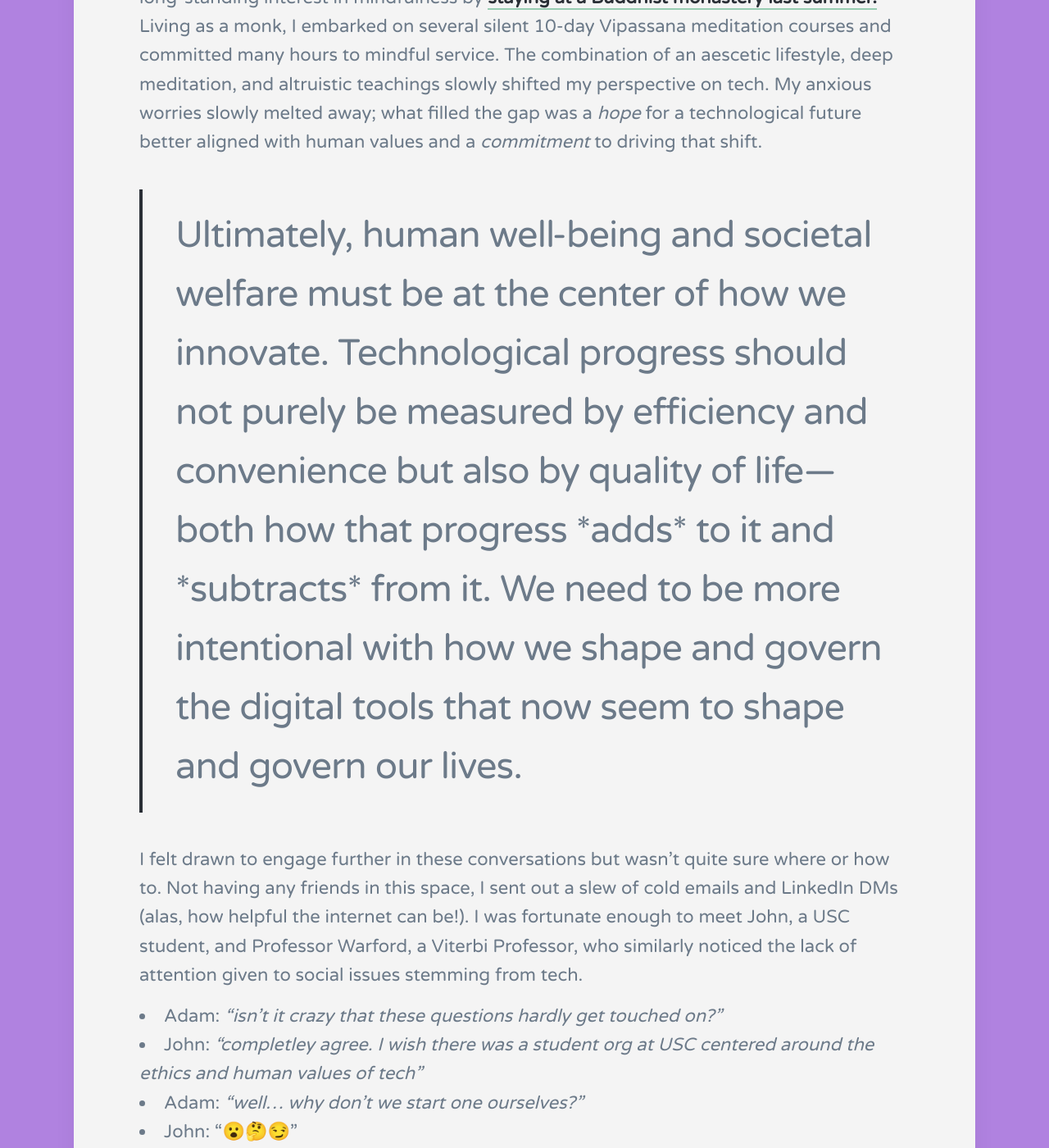
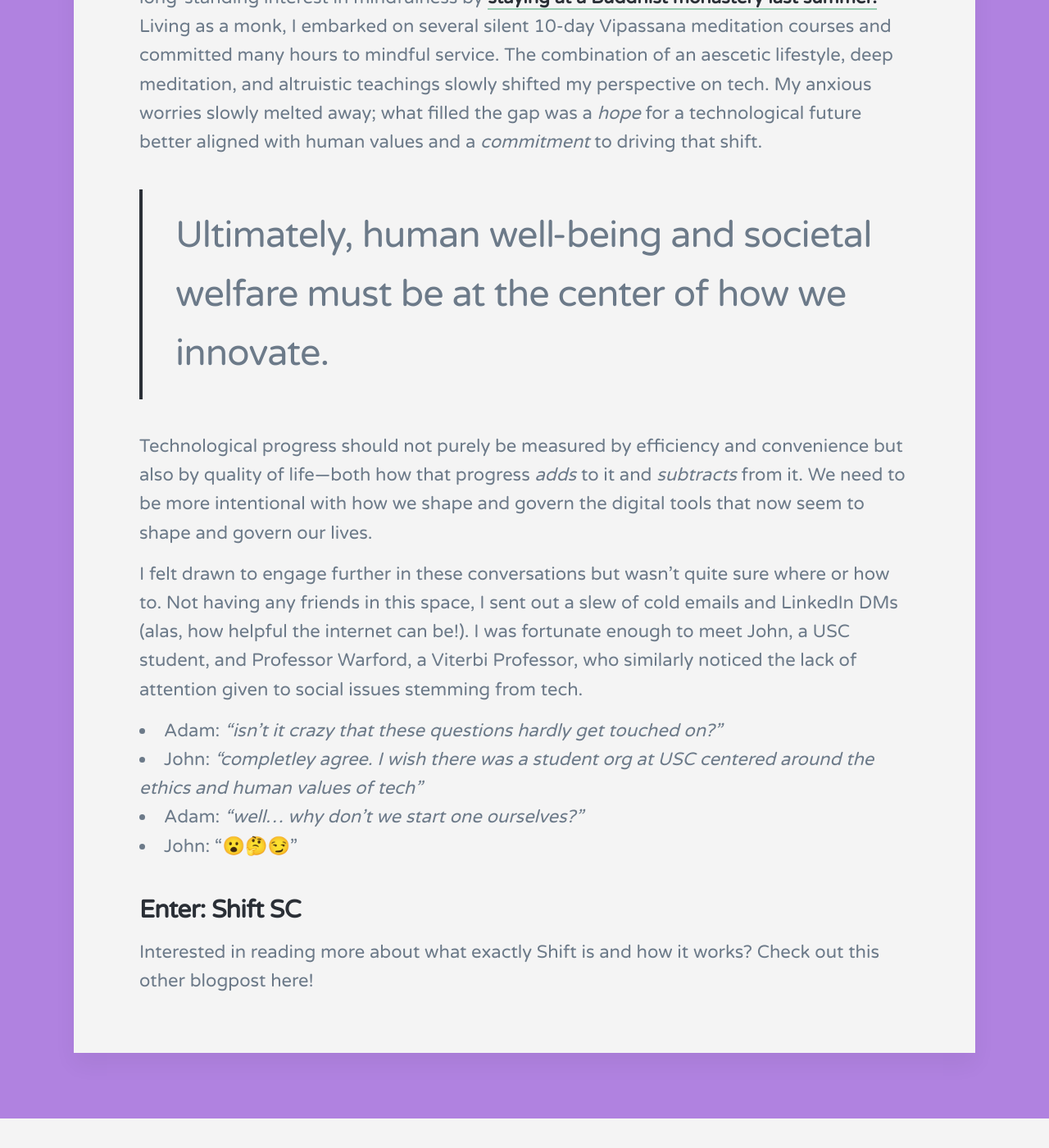
Before and after one commit to shiftsc/shiftsc.github.io, a Jekyll site: the page built from _posts/2021-11-18-story-behind-shift.md, in a window 1280 px wide and 1400 px high, scrolled down 1685 px. Shown: the whole window at 82% size. Built offline with Jekyll 4.4.1, drawn with Linux system fonts in a browser that asks for light colours; nearby versions of some CDN libraries.

Commit message:
smol edits

```diff
--- a/_posts/2021-11-18-story-behind-shift.md
+++ b/_posts/2021-11-18-story-behind-shift.md
@@ -12,9 +12,12 @@
 *How did we get here?*
 *What's the story behind Shift?*
 
+
 My experience as a CS major at USC the last few years has felt like a comprehensive tech bro curriculum. I've built top-placing apps at hackathons, dabbled in some Viterbi research, and like many of my peers, fell into the Daddy Elon Musk rabbit hole for some time.
 
+
 Honestly, it's hard not to get lost in the hype. We live in a world where smartphones enable super-human communication, Google instantaneously answers any question you offer it, and everyone and their aunt wants to found a startup. Amazing, right? As college students, it's especially exciting to consider the endless possibilities of better tech.
+
 
 Yet amidst all the oohs and aahs, the bag and clout, and the glitz and glam, the social issues created by innovation are largely overlooked. Social media algorithms now push political parties towards more negative advertisements to maximize views. Engaging user interfaces keep us spending more time than we would like on our devices. Self-driving cars are predicted to push millions into the gig economy without benefits or dependable pay.
 
@@ -27,8 +30,9 @@
 Just as these concerns became especially predominant for me, I decided to act on my long-standing interest in mindfulness by [staying at a Buddhist monastery last summer.](https://adamvnovak.medium.com/three-months-of-meditation-and-monkhood-how-disciplined-self-observation-can-make-you-a-better-44e5e33498ee) Living as a monk, I embarked on several silent 10-day Vipassana meditation courses and committed many hours to mindful service. The combination of an aescetic lifestyle, deep meditation, and altruistic teachings slowly shifted my perspective on tech. My anxious worries slowly melted away; what filled the gap was a *hope* for a technological future better aligned with human values and a *commitment* to driving that shift.
 
 <blockquote>
-Ultimately, human well-being and societal welfare must be at the center of how we innovate. Technological progress should not purely be measured by efficiency and convenience but also by quality of life—both how that progress *adds* to it and *subtracts* from it. We need to be more intentional with how we shape and govern the digital tools that now seem to shape and govern our lives.
+Ultimately, human well-being and societal welfare must be at the center of how we innovate.
 </blockquote>
+ Technological progress should not purely be measured by efficiency and convenience but also by quality of life—both how that progress *adds* to it and *subtracts* from it. We need to be more intentional with how we shape and govern the digital tools that now seem to shape and govern our lives.
 
 I felt drawn to engage further in these conversations but wasn't quite sure where or how to. Not having any friends in this space, I sent out a slew of cold emails and LinkedIn DMs (alas, how helpful the internet can be!). I was fortunate enough to meet John, a USC student, and Professor Warford, a Viterbi Professor, who similarly noticed the lack of attention given to social issues stemming from tech.
 
```
